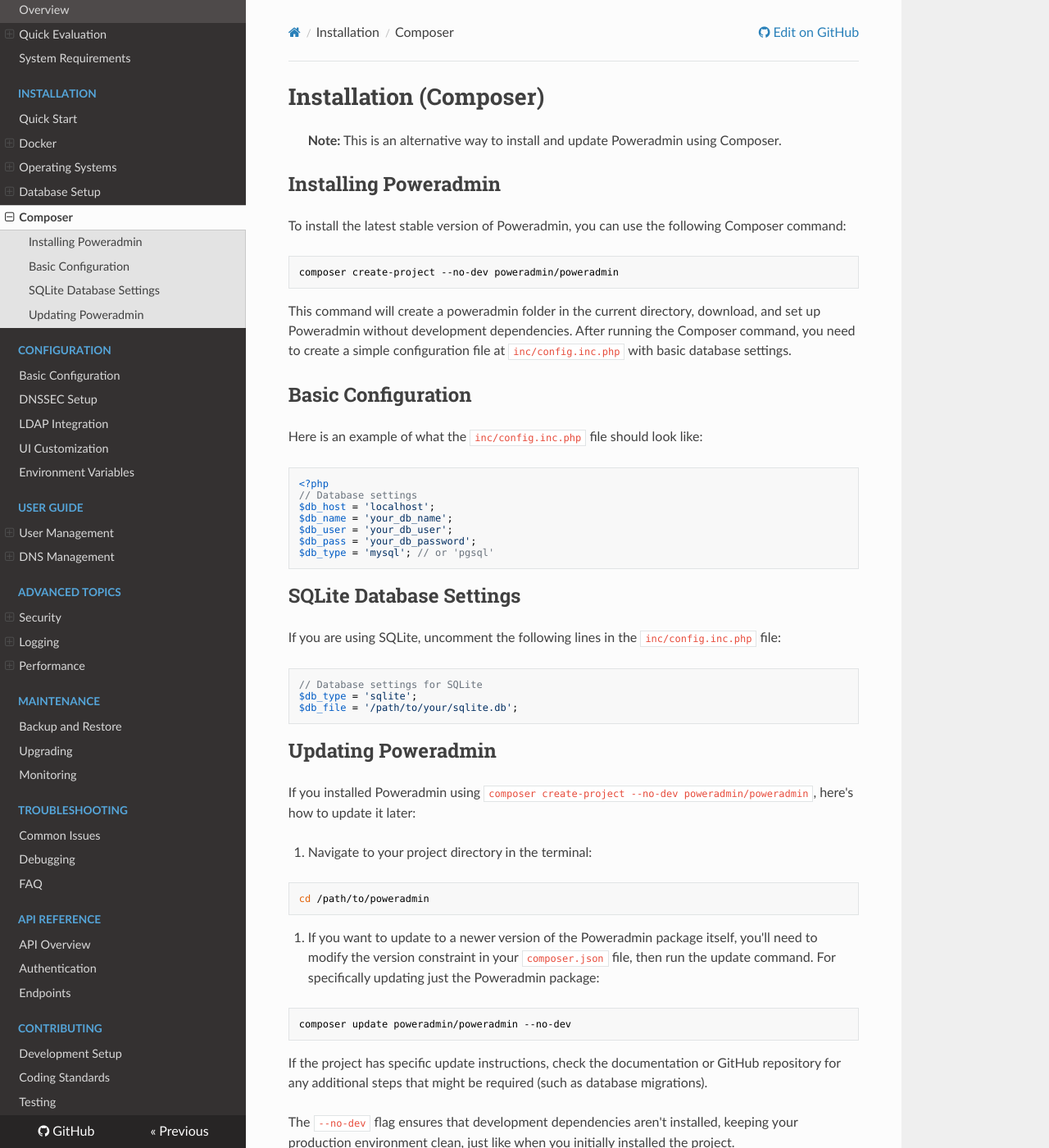
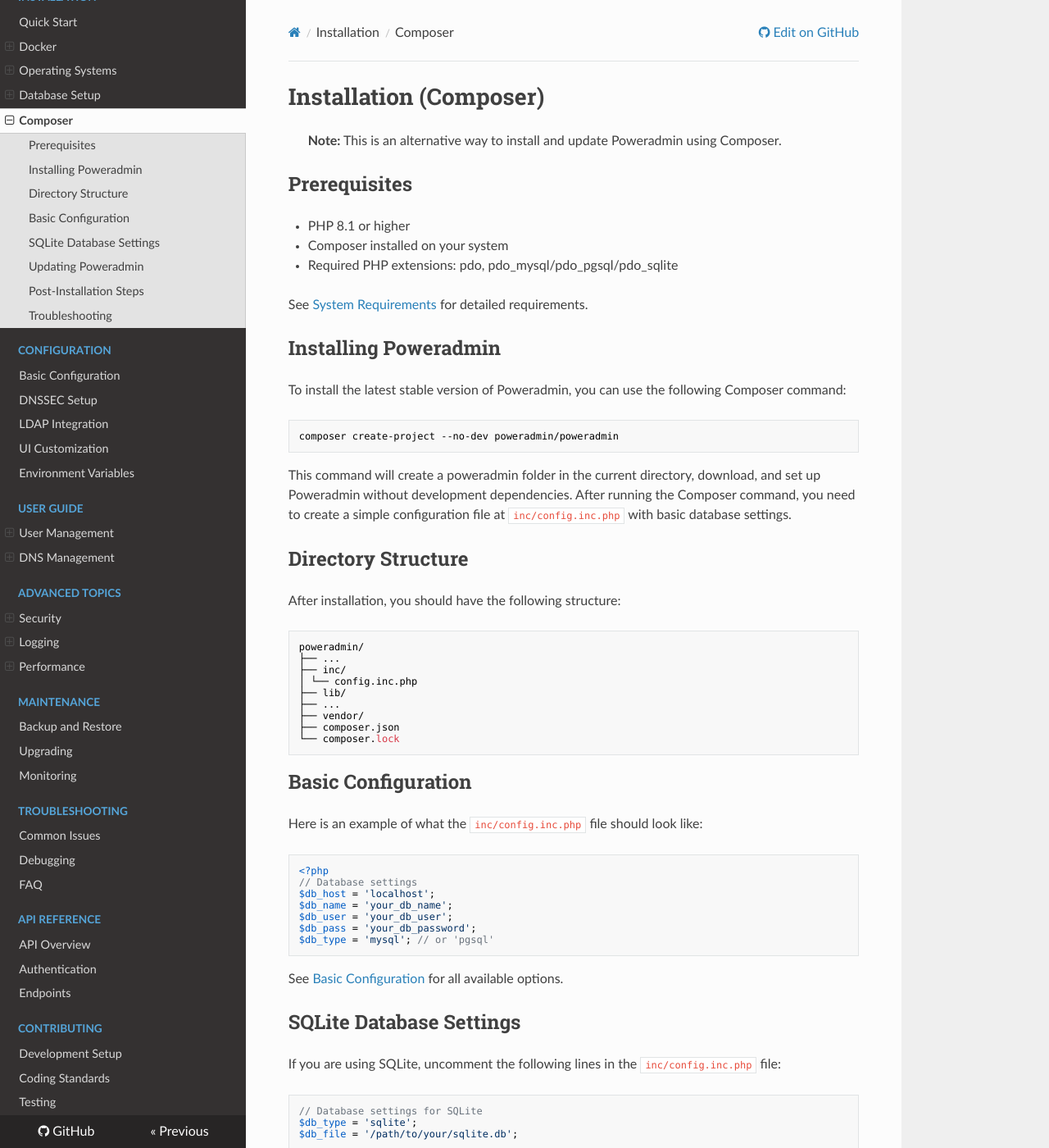
Before and after one commit to poweradmin/poweradmin-docs, an MkDocs documentation site: the page built from docs/installation/composer.md, in a window 1280 px wide and 1400 px high. Shown: the whole window at 82% size. Built offline with MkDocs 1.6.1, drawn with Linux system fonts in a browser that asks for light colours; nearby versions of some CDN libraries; some of the changed text lies outside the part shown.

Commit message:
docs: expand Composer installation guide with comprehensive details

````diff
--- a/docs/installation/composer.md
+++ b/docs/installation/composer.md
@@ -1,6 +1,14 @@
 # Installation (Composer)
 
 > **Note:** This is an alternative way to install and update Poweradmin using Composer.
+
+## Prerequisites
+
+- PHP 8.1 or higher
+- Composer installed on your system
+- Required PHP extensions: pdo, pdo_mysql/pdo_pgsql/pdo_sqlite
+
+See [System Requirements](../getting-started/requirements.md) for detailed requirements.
 
 ## Installing Poweradmin
 
@@ -13,6 +21,22 @@
 This command will create a poweradmin folder in the current directory, download, and set up Poweradmin without
 development dependencies. After running the Composer command, you need to create a simple configuration file at
 `inc/config.inc.php` with basic database settings.
+
+## Directory Structure
+
+After installation, you should have the following structure:
+
+```
+poweradmin/
+├── ...
+├── inc/
+│ └── config.inc.php
+├── lib/
+├── ...
+├── vendor/
+├── composer.json
+└── composer.lock
+```
 
 ## Basic Configuration
 
@@ -28,6 +52,8 @@
 $db_type = 'mysql'; // or 'pgsql'
 ```
 
+See [Basic Configuration](../configuration/basic.md) for all available options.
+
 ## SQLite Database Settings
 
 If you are using SQLite, uncomment the following lines in the `inc/config.inc.php` file:
@@ -37,6 +63,8 @@
 $db_type = 'sqlite';
 $db_file = '/path/to/your/sqlite.db';
 ```
+
+**Important:** Ensure proper file permissions and directory location for the SQLite database file.
 
 ## Updating Poweradmin
 
@@ -62,3 +90,14 @@
 
 The `--no-dev` flag ensures that development dependencies aren't installed, keeping your production environment clean,
 just like when you initially installed the project.
+
+## Post-Installation Steps
+
+1. Set up the database schema (see [MySQL/MariaDB](../database/mysql.md), [PostgreSQL](../database/postgresql.md), or [SQLite](../database/sqlite.md) setup)
+2. Configure web server permissions
+3. Set up initial admin user
+4. Configure PowerDNS connection
+
+## Troubleshooting
+
+For common installation issues and solutions, see [Common Issues](../troubleshooting/common-issues.md).
````
